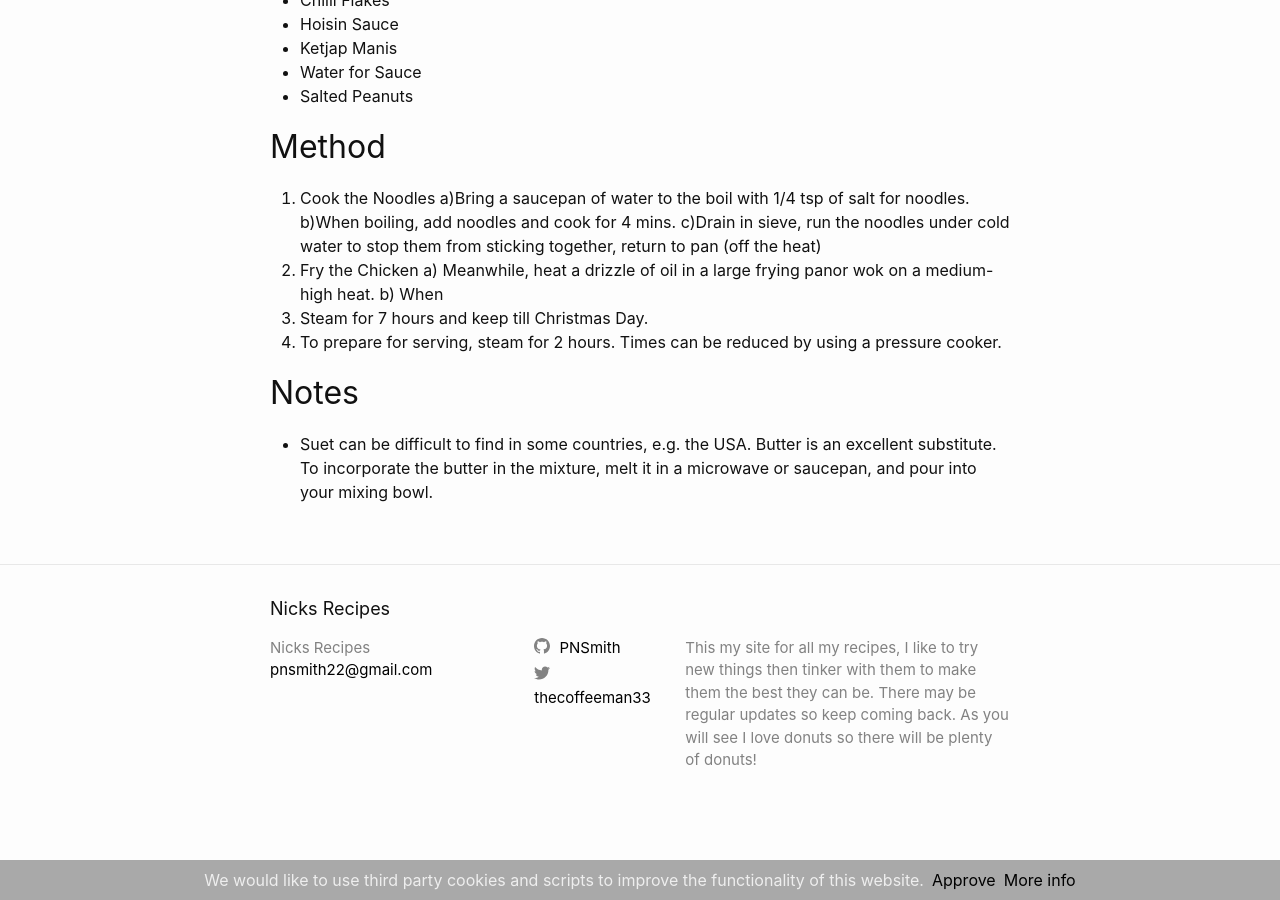
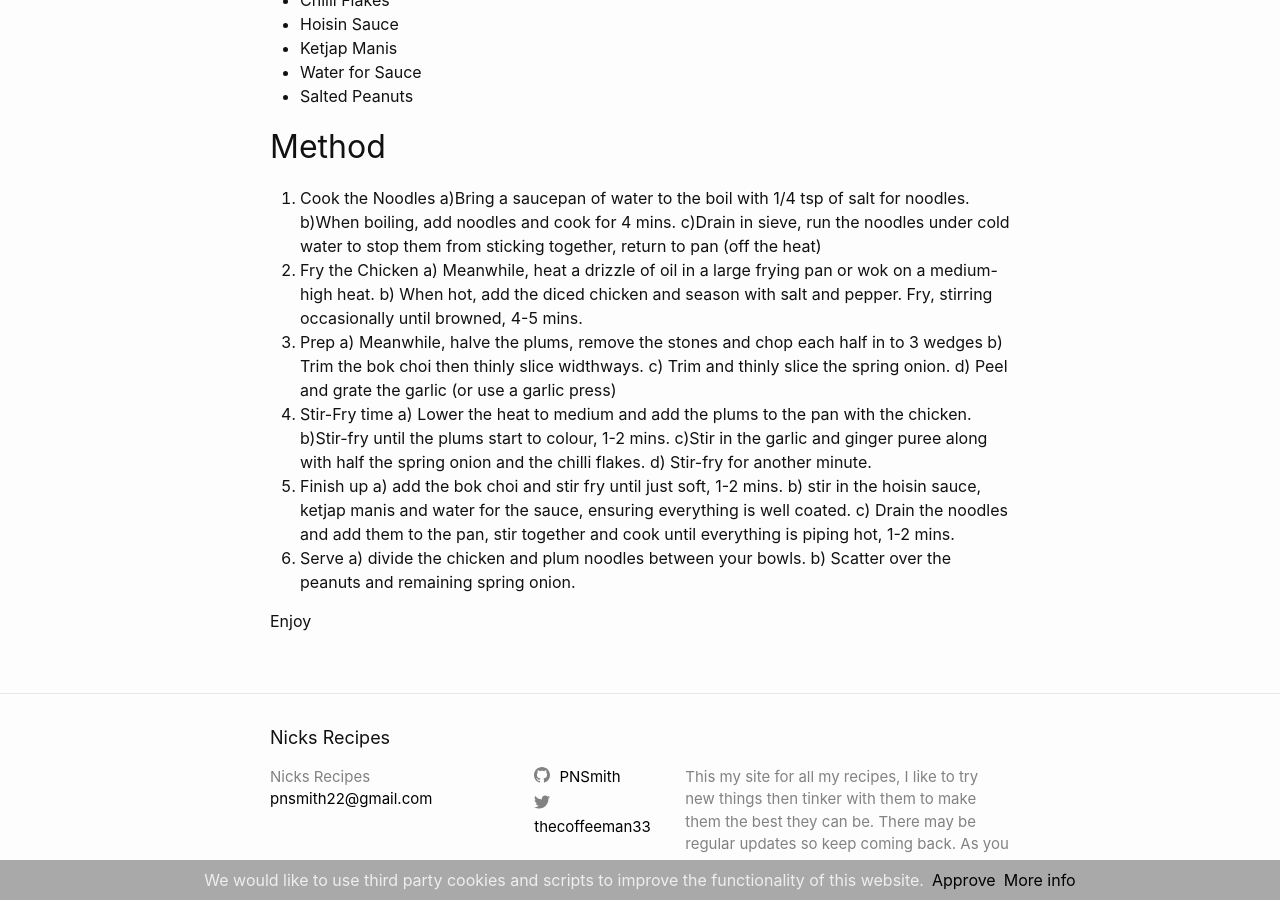
Before and after one commit to PNSmith/pnsmith.github.io, a Jekyll site: the page built from _posts/2021-09-18-Chicken-and-Plum-Noodle-stir-fry.md, in a window 1280 px wide and 900 px high, scrolled down 593 px. Built offline with Jekyll 4.4.1, drawn with Linux system fonts in a browser that asks for light colours.

Commit message:
updated recipe

```diff
--- a/_posts/2021-09-18-Chicken-and-Plum-Noodle-stir-fry.md
+++ b/_posts/2021-09-18-Chicken-and-Plum-Noodle-stir-fry.md
@@ -29,11 +29,24 @@ a)Bring a saucepan of water to the boil with 1/4 tsp of salt for noodles.
 b)When boiling, add noodles and cook for 4 mins.
 c)Drain in sieve, run the noodles under cold water to stop them from sticking together, return to pan (off the heat)
 2. Fry the Chicken
-a) Meanwhile, heat a drizzle of oil in a large frying panor wok on a medium-high heat.
-b) When
-3. Steam for 7 hours and keep till Christmas Day.
-4. To prepare for serving, steam for 2 hours. Times can be reduced by using a pressure cooker.
+a) Meanwhile, heat a drizzle of oil in a large frying pan or wok on a medium-high heat.
+b) When hot, add the diced chicken and season with salt and pepper. Fry, stirring occasionally until browned, 4-5 mins.
+3. Prep
+a) Meanwhile, halve the plums, remove the stones and chop each half in to 3 wedges
+b) Trim the bok choi then thinly slice widthways.
+c) Trim and thinly slice the spring onion.
+d) Peel and grate the garlic (or use a garlic press)
+4. Stir-Fry time
+a) Lower the heat to medium and add the plums to the pan with the chicken.
+b)Stir-fry until the plums start to colour, 1-2 mins.
+c)Stir in the garlic and ginger puree along with half the spring onion and the chilli flakes.
+d) Stir-fry for another minute.
+5. Finish up
+a) add the bok choi and stir fry until just soft, 1-2 mins.
+b) stir in the hoisin sauce, ketjap manis and water for the sauce, ensuring everything is well coated.
+c) Drain the noodles and add them to the pan, stir together and cook until everything is piping hot, 1-2 mins.
+6. Serve
+a) divide the chicken and plum noodles between your bowls.
+b) Scatter over the peanuts and remaining spring onion.
 
-## Notes
-
-* Suet can be difficult to find in some countries, e.g. the USA. Butter is an excellent substitute. To incorporate the butter in the mixture, melt it in a microwave or saucepan, and pour into your mixing bowl.
+Enjoy
```
